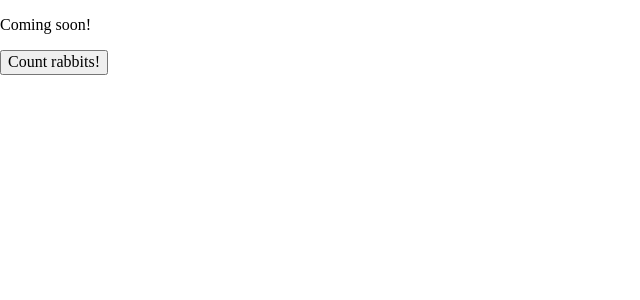
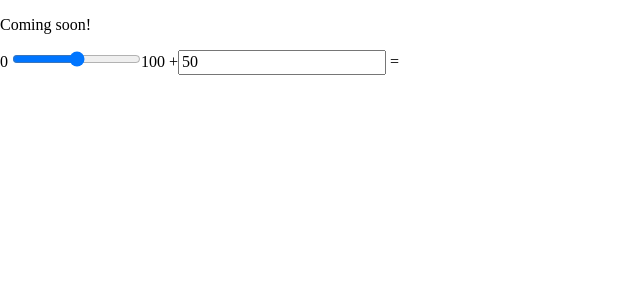
Before and after one commit to mebartsch/mebartsch.github.io, a Jekyll site: the page projects/Dollar-Word/index.html, which Jekyll copies as it is, in a window 1280 px wide. Shown: the top 300 px of the page, without its empty margins (0-640 px from the left). Built offline with Jekyll 4.4.1, drawn with Linux system fonts in a browser that asks for light colours; nearby versions of some CDN libraries; library files that are not in the unit come from our copies.

Commit message:
Update index.html

```diff
--- a/projects/Dollar-Word/index.html
+++ b/projects/Dollar-Word/index.html
@@ -10,7 +10,6 @@
     	<link rel="stylesheet" type="text/css" href="stylesheets/github-light.css" media="screen">
   </head>
 	    <script src="/scripts/counting_rabbits.js"></script>
-
   <body>
   <!--
         	<section class="page-header">
@@ -24,9 +23,15 @@
 -->
 	 	   <p> Coming soon! </p>
 
+<!--	BUTTON TO RUN SCRIPT
+  <input type="button" onclick="count_rabbits()" value="Count rabbits!"/>
+-->
 
-  <input type="button" onclick="count_rabbits()" value="Count rabbits!"/>
-
+  <form oninput="x.value=parseInt(a.value)+parseInt(b.value)">0
+  <input type="range" id="a" value="50">100
+  +<input type="number" id="b" value="50">
+  =<output name="x" for="a b"></output>
+</form>
 
 </body>
 
```
